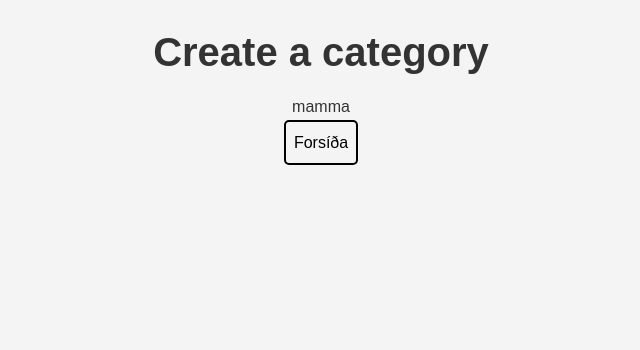
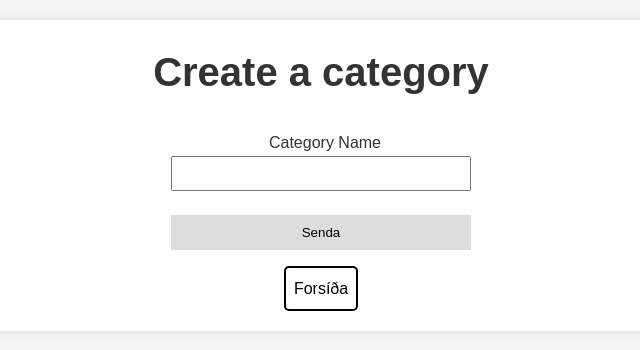
Before and after one commit to Klingsterina/vef2-vark4, a Next.js app: page /addCategory in a window 1280 px wide. Shown: the top 350 px of the page, without its empty margins (319-959 px from the left). Built offline with nearby package versions, Linux system fonts and the light colour scheme; no server answers.

Commit message:
bætti við að geta bætt við flokki

```diff
--- a/src/api.ts
+++ b/src/api.ts
@@ -1,4 +1,4 @@
-import { Category, Question, QuestionPostBody } from './types';
+import { Category, CategoryPostBody, Question, QuestionPostBody } from './types';
 
 const BASE_URL = process.env.NEXT_PUBLIC_BASE_URL ?? 'http://localhost:8000';
 
@@ -71,10 +71,7 @@ export class QuestionsApi {
     categorySlug: string,
   ): Promise<Question[] | null> {
     const url = BASE_URL + `/questions?category=${categorySlug}`;
-    // new URL()
-
     const response = await this.fetchFromApi<Question[]>(url);
-
     return response;
   }
 
@@ -86,4 +83,13 @@ export class QuestionsApi {
     }
     return response.ok ? true : false;
   }
+
+  async createCategory(body: CategoryPostBody): Promise<boolean> {
+    const url = BASE_URL + '/categories';
+    const response = await this.postToApi<CategoryPostBody>(url, body);
+    if (!response) {
+      return false;
+    }
+    return response.ok ? true : false;
+  }
 }
--- a/src/app/addCategory/page.tsx
+++ b/src/app/addCategory/page.tsx
@@ -1,9 +1,10 @@
 import Navigation from "@/components/Navigation/Navigation";
+import AddCategory from "@/components/AddCategory/AddCategory";
 function AddCategoryPage() {
     return (
-        <div>
+        <div className="container">
             <h1>Create a category</h1>
-            <p>mamma</p>
+            <AddCategory/>
             <Navigation />
         </div>
     );
--- /dev/null
+++ b/src/components/AddCategory/AddCategory.tsx
@@ -0,0 +1,44 @@
+'use client';
+
+import React, { useEffect, useState } from 'react';
+import xss from 'xss';
+import { QuestionsApi } from '@/api';
+import { CategoryPostBody } from '@/types';
+import { useRouter } from 'next/navigation';
+
+
+export default function AddCategory() {
+    const router = useRouter();
+
+
+    async function handleSubmit(e: React.FormEvent<HTMLFormElement>) {
+        e.preventDefault();
+        const { currentTarget: form } = e;
+        const formData = new FormData(form);
+
+        const categoryName = xss(formData.get('categoryName') as string);
+        const api = new QuestionsApi();
+        const body: CategoryPostBody = {
+            title: categoryName
+        }
+        const success = await api.createCategory(body);
+
+        if (!success) {
+            alert('Ekki tókst að búa til flokk');
+            return;
+        }
+
+        router.push('/categoryCreated');
+        form.reset();
+    }
+
+    return (
+        <form className='form' onSubmit={handleSubmit}>
+            <div className="spurning">
+                <label htmlFor="categoryName">Category Name</label>
+                <input type="text" id="categoryName" name="categoryName" required />
+            </div>
+            <button type="submit">Senda</button>
+        </form>
+    )
+}
--- a/src/components/Form/form.tsx
+++ b/src/components/Form/form.tsx
@@ -47,7 +47,6 @@ export default function Form() {
 
     const questionBody = formData.get('body')?.toString().trim();
     const categorySlug = formData.get('categorySlug');
-    // Nýju svarmöguleikarnir eru allir með name="answerBody[]" í React
     const answerBodies = formData.getAll('answerBody[]').map((val) =>
       val.toString().trim()
     );
--- a/src/types.ts
+++ b/src/types.ts
@@ -31,3 +31,7 @@ export type QuestionPostBody = {
   categorySlug: string;
   answers: AnswerPostBody[];
 };
+
+export type CategoryPostBody = {
+  title: string;
+};
```
